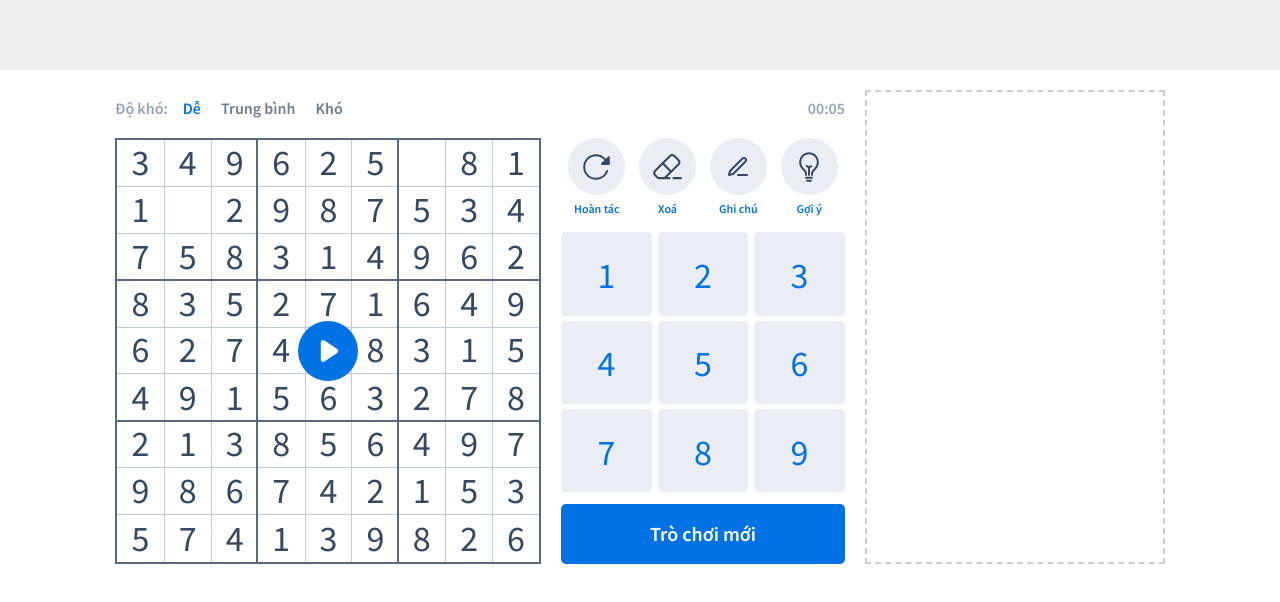
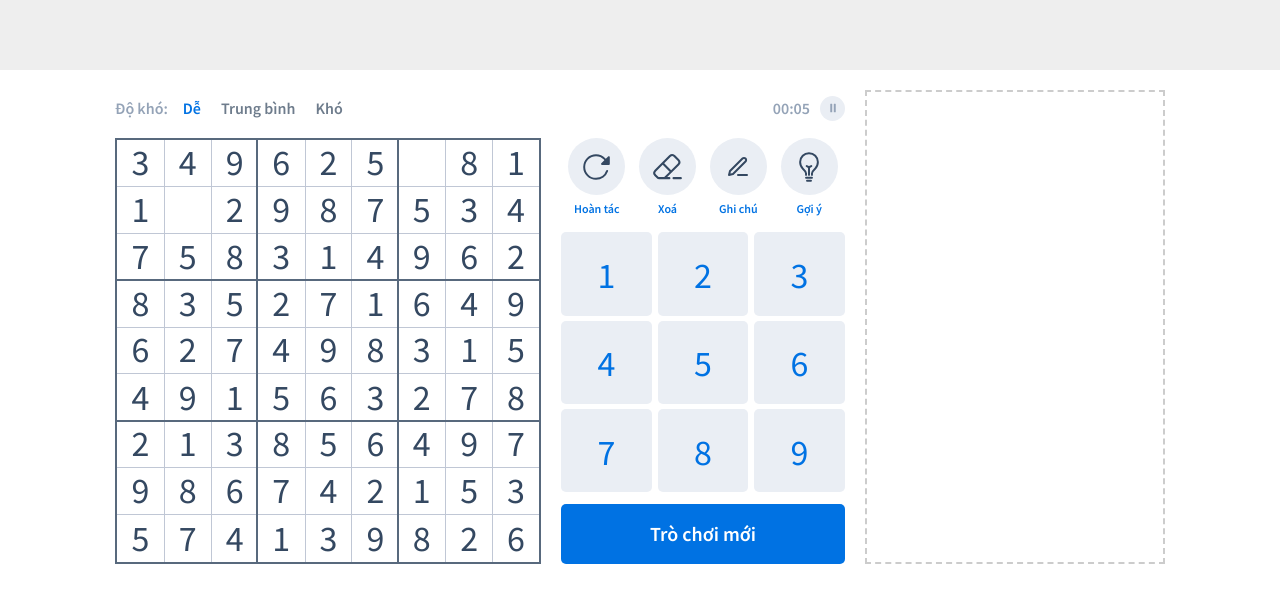
Before and after one commit to Nihta/react-sudoku, a React (Vite) app: page / in a window 1280 px wide. Shown: the top 602 px of the page. Built offline with nearby package versions, Linux system fonts and the light colour scheme.

Commit message:
Implement game pause functionality

```diff
--- a/src/components/Cell.tsx
+++ b/src/components/Cell.tsx
@@ -2,6 +2,7 @@ import classNames from "classnames";
 import styled from "styled-components";
 
 import { useCell, useCellNote } from "../hooks/sudokuHooks";
+import { useGameStore } from "../zustand/useGameStore";
 import useSudokuStore from "../zustand/useSudokuStore";
 
 const arr = [1, 2, 3, 4, 5, 6, 7, 8, 9];
@@ -44,6 +45,7 @@ function Cell(prop: CellProps) {
   const { row, col } = prop;
 
   const clickCell = useSudokuStore((state) => state.clickCell);
+  const gameState = useGameStore((state) => state.gameState);
 
   const cell = useCell({ row, col });
   const note = useCellNote({ row, col });
@@ -53,12 +55,14 @@ function Cell(prop: CellProps) {
   }
 
   const isHasNote = note.length > 0;
+  const isHide = gameState === "paused";
 
   const cellOnClick = () => {
     clickCell({ row, col });
   };
 
   const className = classNames({
+    hide: isHide,
     incorrect: cell.status === "conflict",
     selected: cell.selected,
     highlight: cell.status === "high-light",
@@ -80,7 +84,6 @@ function Cell(prop: CellProps) {
 
 const CellWrapper = styled.div`
   position: relative;
-
   border-left: 1px solid var(--color-sudoku-border-2);
   border-bottom: 1px solid var(--color-sudoku-border-2);
   &:nth-child(9n + 1),
@@ -120,6 +123,11 @@ const CellWrapper = styled.div`
   &.user-type {
     color: #006fde;
   }
+
+  &.hide {
+    color: transparent !important;
+    background: transparent !important;
+  }
 `;
 
 const CellValue = styled.div`
--- a/src/components/GameInfo.tsx
+++ b/src/components/GameInfo.tsx
@@ -3,13 +3,21 @@ import styled from "styled-components";
 import { useInterval } from "usehooks-ts";
 
 import { convertTime } from "../utils/sudokuUtils";
+import { useGameStore } from "../zustand/useGameStore";
 import useSudokuStore from "../zustand/useSudokuStore";
+import Pressable from "./base/Pressable";
+import { TimerPause, TimerPlay } from "./svgs";
 
 const Time = () => {
   const time = useSudokuStore((st) => st.time);
   const incTime = useSudokuStore((st) => st.incTime);
+  const gameState = useGameStore((state) => state.gameState);
 
-  useInterval(incTime, 1000);
+  useInterval(() => {
+    if (gameState === "playing") {
+      incTime();
+    }
+  }, 1000);
 
   return (
     <TimeLabel>
@@ -27,6 +35,17 @@ const TimeLabel = styled.div`
 `;
 
 const GameInfo = () => {
+  const gameState = useGameStore((state) => state.gameState);
+  const setGamestate = useGameStore((state) => state.setGamestate);
+
+  const toggle = () => {
+    if (gameState === "paused") {
+      setGamestate("playing");
+    } else if (gameState === "playing") {
+      setGamestate("paused");
+    }
+  };
+
   return (
     <Wrapper>
       <LevelWrapper>
@@ -37,15 +56,50 @@ const GameInfo = () => {
           <LevelItem>Khó</LevelItem>
         </LevelItems>
       </LevelWrapper>
-      <Time />
+      <Flex>
+        <Time />
+        <Toggle onClick={toggle}>
+          {gameState === "playing" && <TimerPause />}
+          {gameState === "paused" && <TimerPlay className="timer-play" />}
+        </Toggle>
+      </Flex>
     </Wrapper>
   );
 };
+
+const Flex = styled.div`
+  display: flex;
+`;
+
+const Toggle = styled(Pressable)`
+  margin-left: 10px;
+  width: 25px;
+  height: 25px;
+  border-radius: 50%;
+  display: flex;
+  justify-content: center;
+  align-items: center;
+  position: relative;
+
+  svg {
+    fill: #94a3b7;
+    position: absolute;
+    top: 50%;
+    left: 50%;
+    transform: translate(-50%, -50%);
+  }
+
+  .timer-play {
+    margin-left: 1px;
+  }
+`;
+
 const Wrapper = styled.div`
   margin-bottom: 12px;
   position: relative;
   display: flex;
   justify-content: space-between;
+  align-items: center;
 `;
 
 const LevelWrapper = styled.div`
--- a/src/components/GamePause.tsx
+++ b/src/components/GamePause.tsx
@@ -1,10 +1,18 @@
 import styled from "styled-components";
+import { useGameStore } from "../zustand/useGameStore";
 
 export default function GamePause() {
+  const setGamestate = useGameStore((state) => state.setGamestate);
+
+  const play = () => {
+    setGamestate("playing");
+  };
+
   return (
     <Wrapper>
       <Content>
         <svg
+          onClick={play}
           xmlns="http://www.w3.org/2000/svg"
           className="icon-play-big"
           viewBox="0 0 60 60"
--- a/src/components/Sudoku.tsx
+++ b/src/components/Sudoku.tsx
@@ -9,15 +9,16 @@ import VictoryAlert from "./VictoryAlert";
 import GamePause from "./GamePause";
 
 import useSudokuStore from "../zustand/useSudokuStore";
+import { useGameStore } from "../zustand/useGameStore";
 
 function Sudoku() {
-  const gameState = useSudokuStore((state) => state.gameState);
+  const gameState = useGameStore((state) => state.gameState);
   const actionNewGame = useSudokuStore((state) => state.actionNewGame);
   const time = useSudokuStore((state) => state.time);
 
   // todo pause: hide all cell value
-  let isPause = true;
-  const isWin = gameState;
+  const isPause = gameState === "paused";
+  const isWin = gameState === "won";
 
   return (
     <>
--- /dev/null
+++ b/src/components/svgs/index.tsx
@@ -0,0 +1,15 @@
+export function TimerPause(props: React.SVGProps<SVGSVGElement>) {
+  return (
+    <svg xmlns="http://www.w3.org/2000/svg" viewBox="0 0 512 512" {...props}>
+      <path d="M208 432h-48a16 16 0 01-16-16V96a16 16 0 0116-16h48a16 16 0 0116 16v320a16 16 0 01-16 16zm144 0h-48a16 16 0 01-16-16V96a16 16 0 0116-16h48a16 16 0 0116 16v320a16 16 0 01-16 16z" />
+    </svg>
+  );
+}
+
+export function TimerPlay(props: React.SVGProps<SVGSVGElement>) {
+  return (
+    <svg xmlns="http://www.w3.org/2000/svg" viewBox="0 0 512 512" {...props}>
+      <path d="M133 440a35.37 35.37 0 01-17.5-4.67c-12-6.8-19.46-20-19.46-34.33V111c0-14.37 7.46-27.53 19.46-34.33a35.13 35.13 0 0135.77.45l247.85 148.36a36 36 0 010 61l-247.89 148.4A35.5 35.5 0 01133 440z" />
+    </svg>
+  );
+}
--- /dev/null
+++ b/src/zustand/useGameStore.ts
@@ -0,0 +1,19 @@
+import { create } from "zustand";
+// import { persist } from "zustand/middleware";
+
+interface GameState {
+  gameState: "playing" | "won" | "lost" | "paused";
+  setGamestate: (state: GameState["gameState"]) => void;
+}
+
+export const useGameStore = create<GameState>()(
+  // persist(
+  (set, get) => ({
+    gameState: "playing",
+    setGamestate: (state) => set({ gameState: state }),
+  })
+  //   {
+  //     name: "game-storage",
+  //   }
+  // )
+);
--- a/src/zustand/useSudokuStore.ts
+++ b/src/zustand/useSudokuStore.ts
@@ -9,6 +9,7 @@ import {
   highLight,
   isSamePos,
 } from "../utils/sudokuUtils";
+import { useGameStore } from "./useGameStore";
 
 interface SudokuState {
   puzzle?: PuzzleData;
@@ -31,7 +32,6 @@ interface SudokuState {
    * false: not solved
    * true: solved
    */
-  gameState: boolean;
   setPuzzle: (puzzle: PuzzleData) => void;
   clickCell: (pos: Position) => void;
   inputCell: (newNumber: CellState["value"], ignoreUndo?: boolean) => void;
@@ -58,36 +58,37 @@ const useSudokuStore = create<SudokuState>()((set, get) => ({
   time: 0,
   notes: Array.from({ length: 81 }, () => []),
   incTime() {
-    const { time, gameState } = get();
-    if (!gameState) {
-      set({ time: time + 1 });
-    }
+    const { time } = get();
+    set({ time: time + 1 });
   },
   gameState: false,
   setPuzzle: (puzzle) => {
     const { cells, cellEmpty } = convertPuzzle(puzzle);
+    const setGamestate = useGameStore.getState().setGamestate;
     set({
       puzzle,
       cells,
       cellEmpty,
       cellConflict: countConflict(cells),
-      gameState: false,
       history: [],
       selectedCell: null,
       time: 0,
       notes: Array.from({ length: 81 }, () => []),
       noteMode: false,
     });
+    setGamestate("playing");
   },
   actionNote() {
     const { noteMode } = get();
     set({ noteMode: !noteMode });
   },
   clickCell: (pos: Position) => {
+    const gameState = useGameStore.getState().gameState;
+
     set(
       produce((state: SudokuState) => {
         // If game state is win
-        if (state.gameState) {
+        if (gameState === "won") {
           return;
         }
 
@@ -116,10 +117,12 @@ const useSudokuStore = create<SudokuState>()((set, get) => ({
    * Điền giá trị vào một cell
    */
   inputCell: (newVal, ignoreUndo) => {
+    const gameState = useGameStore.getState().gameState;
+    const setGamestate = useGameStore.getState().setGamestate;
     set(
       produce((state: SudokuState) => {
         // If game state is win
-        if (state.gameState) return;
+        if (gameState === "won") return;
 
         // If not selected cell
         const selectedPos = state.selectedCell;
@@ -179,7 +182,7 @@ const useSudokuStore = create<SudokuState>()((set, get) => ({
 
         // If all cells are filled and there are no conflicts, the game is won
         if (state.cellEmpty === 0 && state.cellConflict === 0) {
-          state.gameState = true;
+          setGamestate("won");
         }
       })
     );
@@ -188,10 +191,12 @@ const useSudokuStore = create<SudokuState>()((set, get) => ({
    * Delete value of selected cell
    */
   deleteCell: (pos?: Position) => {
+    const gameState = useGameStore.getState().gameState;
+
     set(
       produce((state: SudokuState) => {
         // Can't delete cell when game win
-        if (state.gameState) return;
+        if (gameState === "won") return;
 
         // Can't delete cell when not selected cell
         const posSelected = pos ? pos : state.selectedCell;
```
